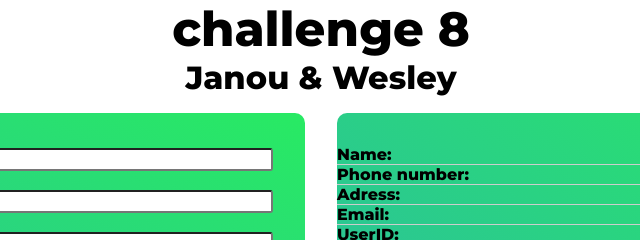
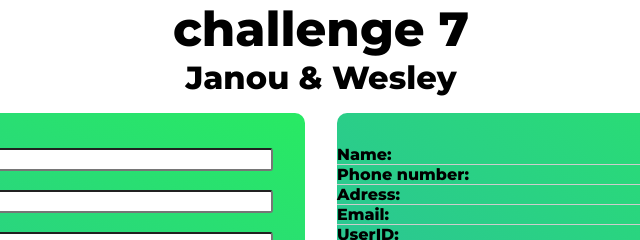
Before and after one commit to smulCode/challenge-7, a plain HTML site: page index.html in a window 1280 px wide. Shown: the top 240 px of the page, 319-959 px from the left. Drawn offline with Linux system fonts and the light colour scheme.

Commit message:
Update index.html

```diff
--- a/index.html
+++ b/index.html
@@ -8,7 +8,7 @@
     <title>Challenge</title>
 </head>
 <body>
-    <h1>challenge 8</h1>
+    <h1>challenge 7</h1>
 
     <h4>Janou & Wesley</h4>
 
```
